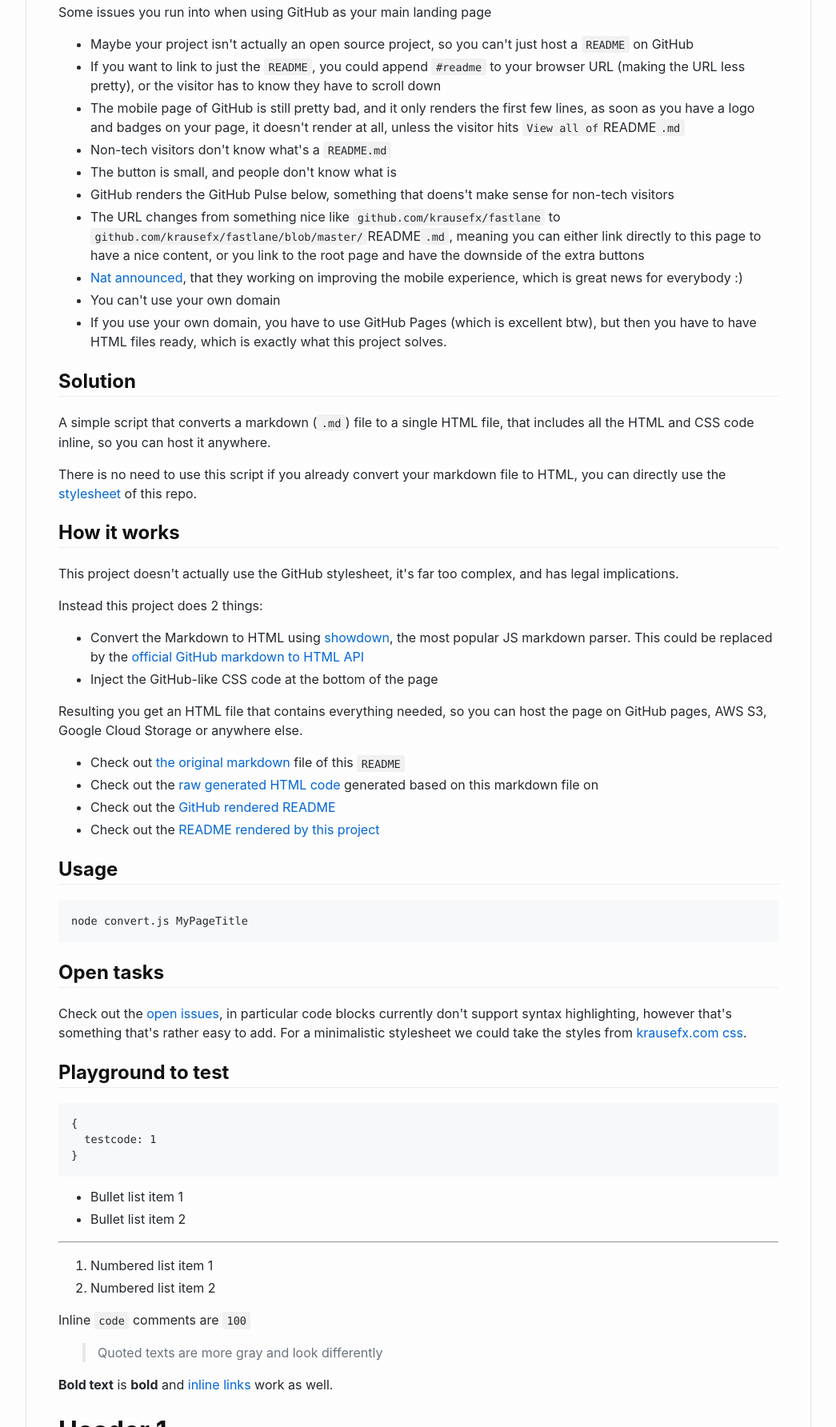
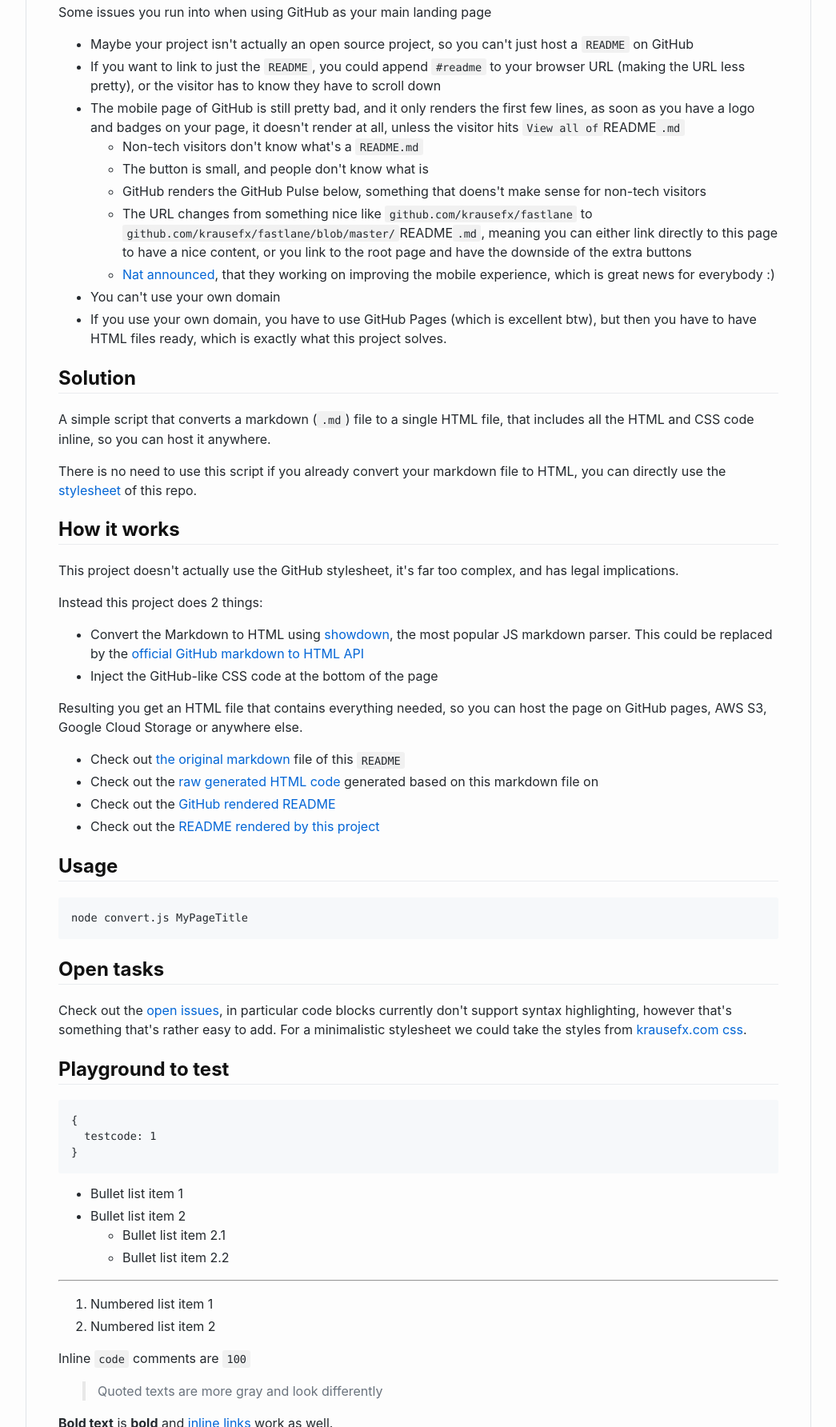
Before and after one commit to KrauseFx/markdown-to-html-github-style, a plain HTML site: page index.html in a window 1280 px wide. Shown: the part 758-2542 px from the top of the page at 80% size, without its empty margins (117-1162 px from the left). Drawn offline with Linux system fonts and the light colour scheme.

Commit message:
Tweak bullet point rendering

```diff
--- a/index.html
+++ b/index.html
@@ -17,12 +17,12 @@
 <ul>
 <li>Maybe your project isn't actually an open source project, so you can't just host a <code>README</code> on GitHub</li>
 <li>If you want to link to just the <code>README</code>, you could append <code>#readme</code> to your browser URL (making the URL less pretty), or the visitor has to know they have to scroll down</li>
-<li>The mobile page of GitHub is still pretty bad, and it only renders the first few lines, as soon as you have a logo and badges on your page, it doesn't render at all, unless the visitor hits <code>View all of</code>README<code>.md</code></li>
+<li>The mobile page of GitHub is still pretty bad, and it only renders the first few lines, as soon as you have a logo and badges on your page, it doesn't render at all, unless the visitor hits <code>View all of</code>README<code>.md</code><ul>
 <li>Non-tech visitors don't know what's a <code>README.md</code></li>
 <li>The button is small, and people don't know what is</li>
 <li>GitHub renders the GitHub Pulse below, something that doens't make sense for non-tech visitors</li>
 <li>The URL changes from something nice like <code>github.com/krausefx/fastlane</code> to <code>github.com/krausefx/fastlane/blob/master/</code>README<code>.md</code>, meaning you can either link directly to this page to have a nice content, or you link to the root page and have the downside of the extra buttons</li>
-<li><a href="https://twitter.com/natfriedman/status/1126544306712350721">Nat announced</a>, that they working on improving the mobile experience, which is great news for everybody :)</li>
+<li><a href="https://twitter.com/natfriedman/status/1126544306712350721">Nat announced</a>, that they working on improving the mobile experience, which is great news for everybody :)</li></ul></li>
 <li>You can't use your own domain</li>
 <li>If you use your own domain, you have to use GitHub Pages (which is excellent btw), but then you have to have HTML files ready, which is exactly what this project solves.</li>
 </ul>
@@ -55,7 +55,9 @@
 </code></pre>
 <ul>
 <li>Bullet list item 1</li>
-<li>Bullet list item 2</li>
+<li>Bullet list item 2<ul>
+<li>Bullet list item 2.1</li>
+<li>Bullet list item 2.2</li></ul></li>
 </ul>
 <hr />
 <ol>
```
Also changed, not shown: README.md.
